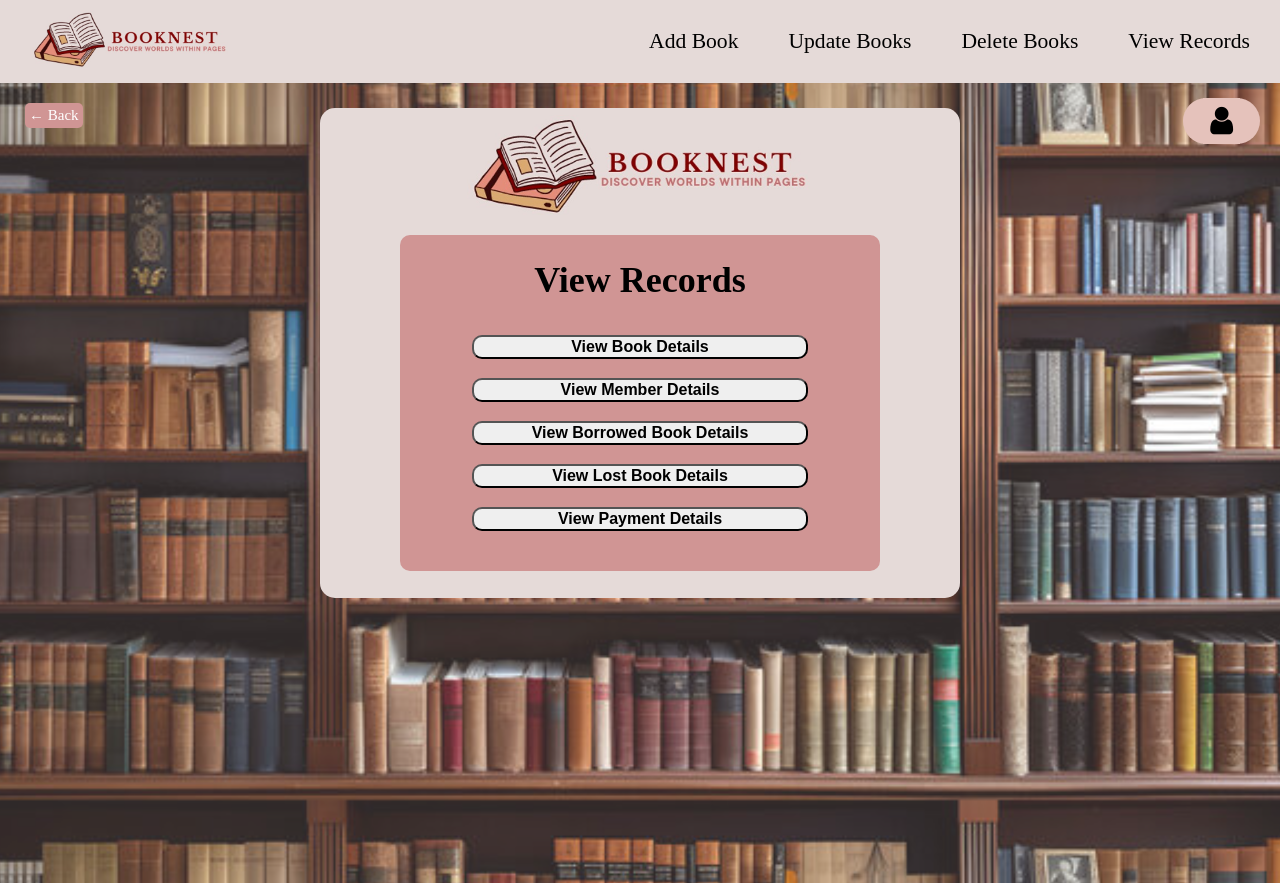
After one commit to FaznaS/ViduraBookNest, a PHP site: page /viewRecords.php in a window 1280 px wide. The commit adds this page. Run offline with PHP 8.4, Linux system fonts and the light colour scheme; a user stored in the database is signed in.

Commit message:
Add Navigation for admin part

```diff
--- /dev/null
+++ b/adminCommon.php
@@ -0,0 +1,123 @@
+<?php
+    include "config.php";
+    include "index.php";
+?>
+
+<!DOCTYPE html>
+<html lang="en">
+<head>
+    <meta charset="UTF-8">
+    <meta name="viewport" content="width=device-width, initial-scale=1.0">
+    <title>Vidura College BookNest</title>
+    <link rel="stylesheet" href="https://cdnjs.cloudflare.com/ajax/libs/font-awesome/4.7.0/css/font-awesome.min.css">
+    <link rel="stylesheet" href="index.css">
+    <script src="index.js"></script>
+    <style>
+        .header {
+            width: 100%;
+            margin: 0;
+            top: 0;
+            left: 0;
+            display: block;
+            position: absolute;
+        }
+
+        nav {
+            position: sticky;
+            display: flex;
+            align-items: center;
+            justify-content: space-between;
+            padding-left: 20px;
+            padding-right: 20px;
+            height: fit-content;
+            background-color:#E5DAD8;
+        }
+
+        .back-arrow {
+            padding: 4px;
+            background-color:#D09594;
+            color: white;
+            text-decoration: none;
+            border-radius: 5px;
+            font-size: 15px;
+            transition: background-color 0.3s;
+            margin-top: 20px;
+            position: absolute;
+            left: 25px;
+        }
+
+        .back-arrow:hover {
+            background-color: #0056b3;
+        }
+
+        .arrow {
+            font-size: 15px;
+        }
+    </style>
+</head>
+<body>
+    <div class="header">
+        <nav>
+            <a href="admin.php">
+                <img src="./Assets/logo.jpg" alt="logo" style="width: 200px; padding: 10px;">
+            </a>
+
+            <ul style="display: flex; list-style: none;">
+            <li>
+                <div class="nav-element-container">
+                    <a href="addBook.php" class="header-links">Add Book</a>
+                </div>
+            </li>
+            <li>
+                <div class="nav-element-container">
+                    <a href="updateBooks.html" class="header-links">Update Books</a>
+                </div>
+            </li>
+            <li>
+                <div class="nav-element-container">
+                    <a href="bookDetails.html" class="header-links">Delete Books</a>
+                </div>
+            </li>
+            <li>
+                <div class="nav-element-container">
+                    <a href="viewRecords.php" class="header-links">View Records</a>
+                </div>
+            </li>
+        </ul>
+        </nav>
+
+        <div id="page-container">
+            <div>
+                <a href="javascript:history.back()" class="back-arrow">
+                    <span class="arrow">&#8592;</span> Back
+                </a>
+            </div>
+            <!-------------------------------User Profile------------------------------->
+            <div id="user-profile-container" onmouseover="showViewProfile()" onmouseleave="hideViewProfile()">
+                <div id="view-profile-option">
+                    <div style="display: flex; flex-direction: column; align-items: center;">
+                        <p><?php echo htmlspecialchars($student_name); ?></p>
+                        <a href="viewProfile.php" style="text-decoration: none;">View Profile</a>
+                    </div>
+                </div>
+                <button type="button" id="user-profile-icon">
+                    <i class="fa fa-user" aria-hidden="true" style="font-size: xx-large;" onclick="showMore()"></i>
+                </button>
+            </div>
+
+            <div id="more-options">
+                <a href="editprofile.php" class="more-options-links">Edit Profile</a>
+                <a href="help.html" class="more-options-links">Help and Support</a>
+                <a href="settings.html" class="more-options-links">Settings</a>
+                <br>
+                <br>
+                <button type="button" class="btn" style="margin-left: 13px;">
+                    <i class="fa fa-external-link" aria-hidden="true" style="color: blue; text-align: center;"></i>
+                    <a href="welcome.html" style="color: blue; text-decoration: none;font-weight: normal;font-family: 'Times New Roman', Times, serif;">Log Out</a>
+                </button>
+            </div>
+        </div>
+    </div>
+    </div>
+</body>
+</html>
--- a/borrowedBooksDetails.html
+++ b/borrowedBooksDetails.html
@@ -103,5 +103,6 @@
             });
         });
     </script>
+
 </body>
 </html>
--- a/login.php
+++ b/login.php
@@ -115,7 +115,7 @@
 
                         // Redirecting based on user role
                         if ($row['user_id'] == "AAAA") {
-                            header('Location: admin.html');
+                            header('Location: admin.php');
                         } else {
                             header('Location: home.php');
                         }
--- a/memberDetails.php
+++ b/memberDetails.php
@@ -1,5 +1,6 @@
 <?php
 include "config.php";
+include "adminCommon.php";
 
 if ($_SERVER["REQUEST_METHOD"] == "POST") {
     $action = $_POST['action'];
--- a/viewRecords.html
+++ b/viewRecords.php
@@ -1,3 +1,7 @@
+<?php
+   include "adminCommon.php";
+?>
+
 <!DOCTYPE html>
 <html lang="en">
 <head>
@@ -20,6 +24,9 @@
         function lostBookDetails() {
             window.location.href="lostBookDetails.html";
         }
+        function paymentApproval() {
+            window.location.href="paymentApproval.html";
+        }
     </script>
     <div class="content-container">
         <img src="./Assets/logo.jpg" alt="logo" style="height: 100px;">
@@ -29,6 +36,7 @@
             <button type="button" class="details-btn" onclick="memberDetails()">View Member Details</button>
             <button type="button" class="details-btn" onclick="borrowedBooksDetails()">View Borrowed Book Details</button>
             <button type="button" class="details-btn" onclick="lostBookDetails()">View Lost Book Details</button>
+            <button type="button" class="details-btn" onclick="paymentApproval()()">View Payment Details</button>
         </div >
     </div>
 </body>
--- a/viewRecordsStyles.css
+++ b/viewRecordsStyles.css
@@ -16,10 +16,12 @@ body {
 .content-container {
     background-color: #E5DAD8;
     border-radius: 15px;
-    height: 500px;
+    height: 450px;
     width: 600px;
     display: flex;
     flex-direction: column;
+    position: fixed;
+    top: 58px;
     padding: 20px;
     margin: 50px;
     justify-content: center;
@@ -62,12 +64,12 @@ body {
 }
 
 .view-results{
-    background-color: #E5DAD8;
+    background-color: #ebd0cc;
     border-radius: 15px;
     height: max-content;
-    width: 100%;
+    width: max-content;
+    margin: 160px 50px;
     padding: 20px;
-    margin: 33px;
     display: flex;
     flex-direction: column;
     text-align: center;
@@ -255,3 +257,23 @@ table button {
     font-weight: bold;
     margin-top: 20px;
 }
+
+.approved-btn {
+    width: 90px;
+    background-color: rgb(7, 126, 90);
+    border: 1px solid rgb(0, 100, 78);
+}
+
+.approved-btn:hover {
+    background-color: rgb(32, 223, 165);
+}
+
+.rejected-btn {
+    width: 90px;
+    background-color: rgb(211, 5, 39);
+    border: 1px solid rgb(153, 3, 28);
+}
+
+.rejected-btn:hover {
+    background-color: rgb(230, 28, 61);
+}
```
Also changed, not shown: admin.html (deleted, +0 -62 lines), admin.php (added, +102 -0 lines), borrowedBooksDetails.php (+6 -2 lines), lostBookDetails.php (+57 -4 lines).
